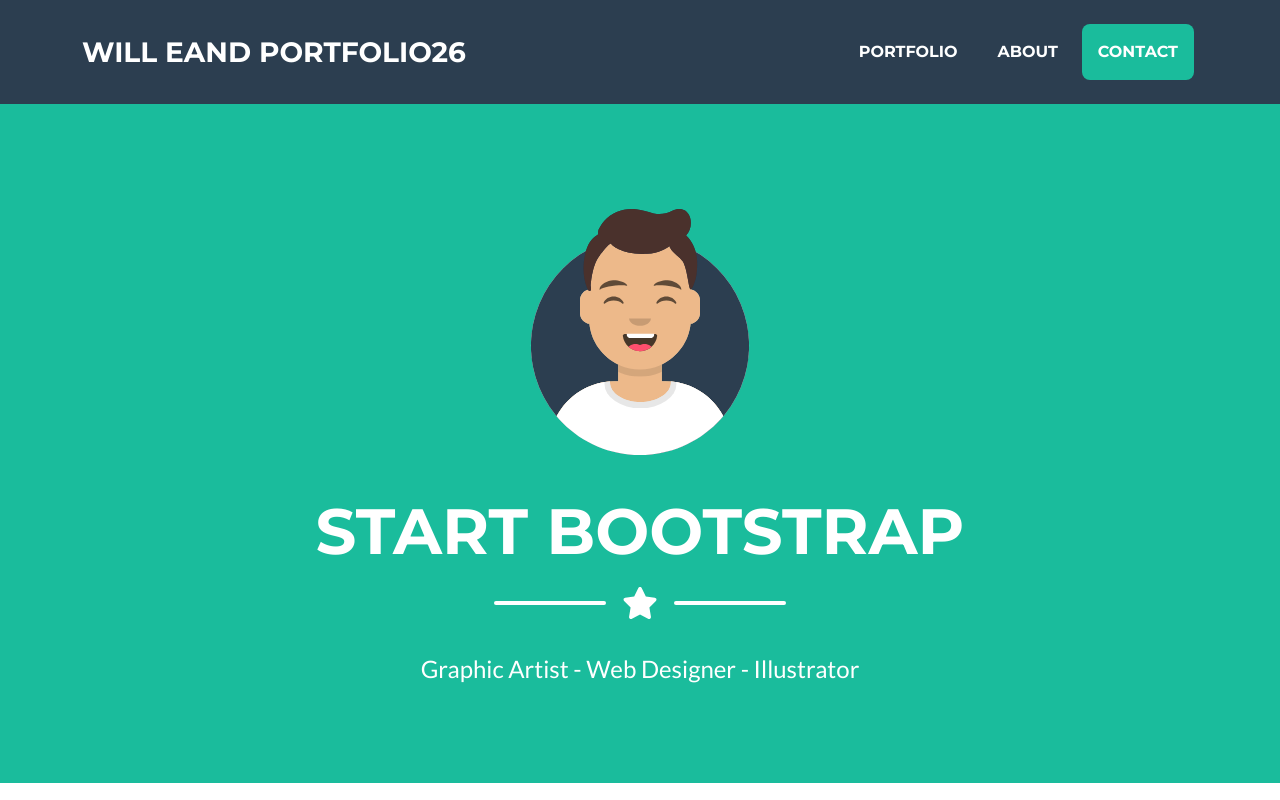
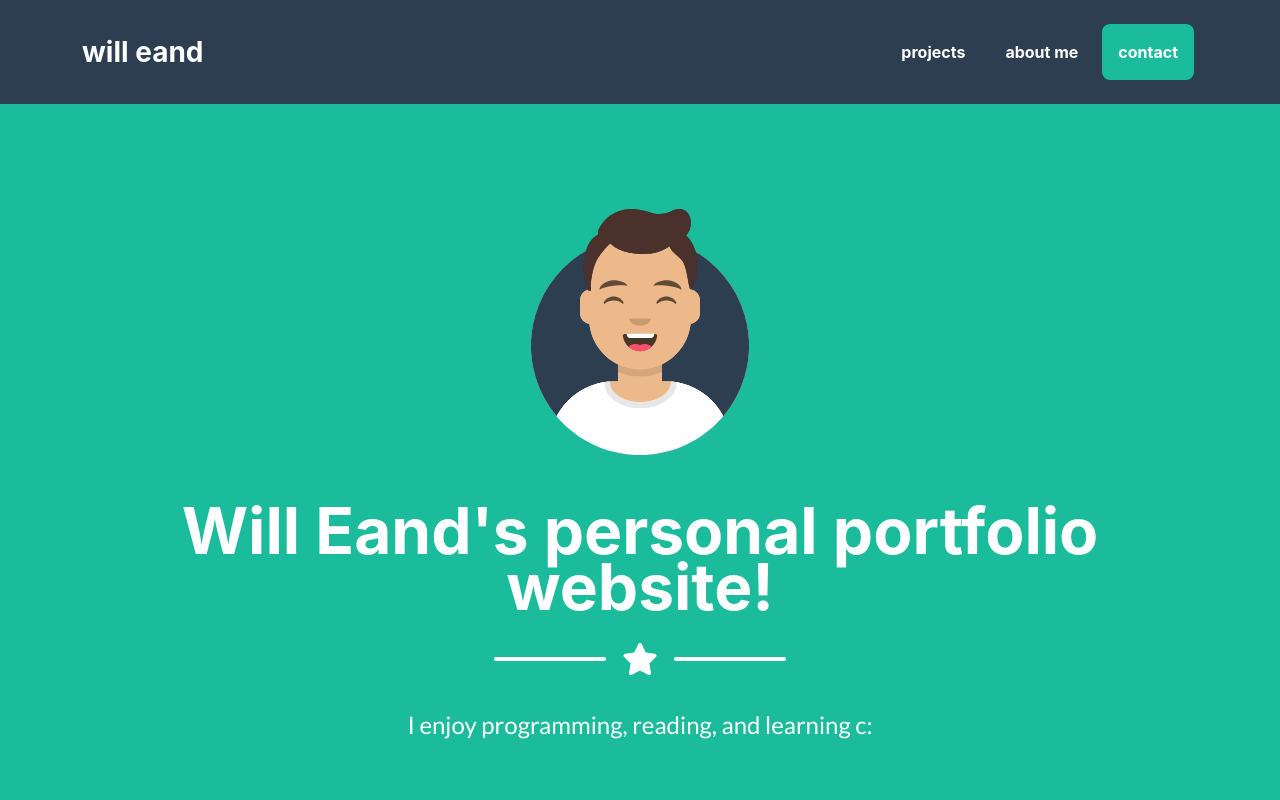
Before and after one commit to willeand/willeand.github.io, a plain HTML site: page index.html in a window 1280 px wide. Shown: the top 800 px of the page. Drawn offline with nearby package versions, Linux system fonts and the light colour scheme.

Commit message:
changing top panel fonts and removing uppercase

```diff
--- a/index.html
+++ b/index.html
@@ -5,31 +5,31 @@
         <meta name="viewport" content="width=device-width, initial-scale=1, shrink-to-fit=no" />
         <meta name="description" content="" />
         <meta name="author" content="" />
-        <title>Freelancer - Start Bootstrap Theme</title>
+        <title>Will Eand Portfolio Site | Software Engineer,  </title>
         <!-- Favicon-->
         <link rel="icon" type="image/x-icon" href="assets/favicon.ico" />
         <!-- Font Awesome icons (free version)-->
         <script src="https://use.fontawesome.com/releases/v6.3.0/js/all.js" crossorigin="anonymous"></script>
         <!-- Google fonts-->
-        <link href="https://fonts.googleapis.com/css?family=Montserrat:400,700" rel="stylesheet" type="text/css" />
+        <link href="https://fonts.googleapis.com/css2?family=Cormorant+Garamond:wght@300&display=swap" rel="stylesheet" />
         <link href="https://fonts.googleapis.com/css?family=Lato:400,700,400italic,700italic" rel="stylesheet" type="text/css" />
         <!-- Core theme CSS (includes Bootstrap)-->
         <link href="css/styles.css" rel="stylesheet" />
     </head>
     <body id="page-top">
         <!-- Navigation-->
-        <nav class="navbar navbar-expand-lg bg-secondary text-uppercase fixed-top" id="mainNav">
+        <nav class="navbar navbar-expand-lg bg-secondary fixed-top" id="mainNav">
             <div class="container">
-                <a class="navbar-brand" href="#page-top">Will Eand Portfolio26</a>
+                <a class="navbar-brand" href="#page-top">will eand</a>
                 <button class="navbar-toggler text-uppercase font-weight-bold bg-primary text-white rounded" type="button" data-bs-toggle="collapse" data-bs-target="#navbarResponsive" aria-controls="navbarResponsive" aria-expanded="false" aria-label="Toggle navigation">
                     Menu
                     <i class="fas fa-bars"></i>
                 </button>
                 <div class="collapse navbar-collapse" id="navbarResponsive">
                     <ul class="navbar-nav ms-auto">
-                        <li class="nav-item mx-0 mx-lg-1"><a class="nav-link py-3 px-0 px-lg-3 rounded" href="#portfolio">Portfolio</a></li>
-                        <li class="nav-item mx-0 mx-lg-1"><a class="nav-link py-3 px-0 px-lg-3 rounded" href="#about">About</a></li>
-                        <li class="nav-item mx-0 mx-lg-1"><a class="nav-link py-3 px-0 px-lg-3 rounded" href="#contact">Contact</a></li>
+                        <li class="nav-item mx-0 mx-lg-1"><a class="nav-link py-3 px-0 px-lg-3 rounded" href="#portfolio">projects</a></li>
+                        <li class="nav-item mx-0 mx-lg-1"><a class="nav-link py-3 px-0 px-lg-3 rounded" href="#about">about me</a></li>
+                        <li class="nav-item mx-0 mx-lg-1"><a class="nav-link py-3 px-0 px-lg-3 rounded" href="#contact">contact</a></li>
                     </ul>
                 </div>
             </div>
@@ -40,7 +40,7 @@
                 <!-- Masthead Avatar Image-->
                 <img class="masthead-avatar mb-5" src="assets/img/avataaars.svg" alt="..." />
                 <!-- Masthead Heading-->
-                <h1 class="masthead-heading text-uppercase mb-0">Start Bootstrap</h1>
+                <h1 class="masthead-heading mb-0">Will Eand's personal portfolio website!</h1>
                 <!-- Icon Divider-->
                 <div class="divider-custom divider-light">
                     <div class="divider-custom-line"></div>
@@ -48,7 +48,7 @@
                     <div class="divider-custom-line"></div>
                 </div>
                 <!-- Masthead Subheading-->
-                <p class="masthead-subheading font-weight-light mb-0">Graphic Artist - Web Designer - Illustrator</p>
+                <p class="masthead-subheading font-weight-light mb-0">I enjoy programming, reading, and learning c:</p>
             </div>
         </header>
         <!-- Portfolio Section-->
```
